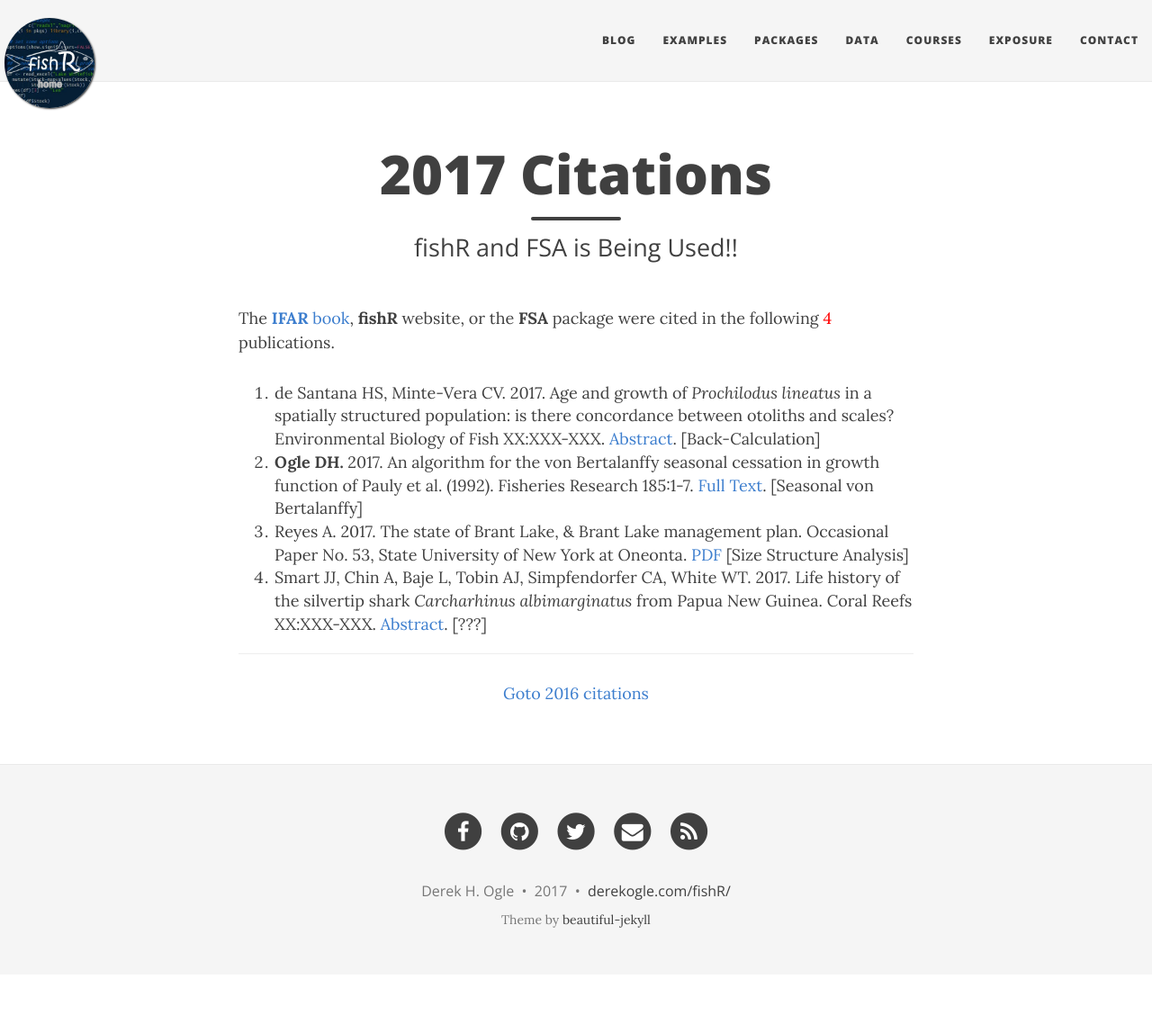
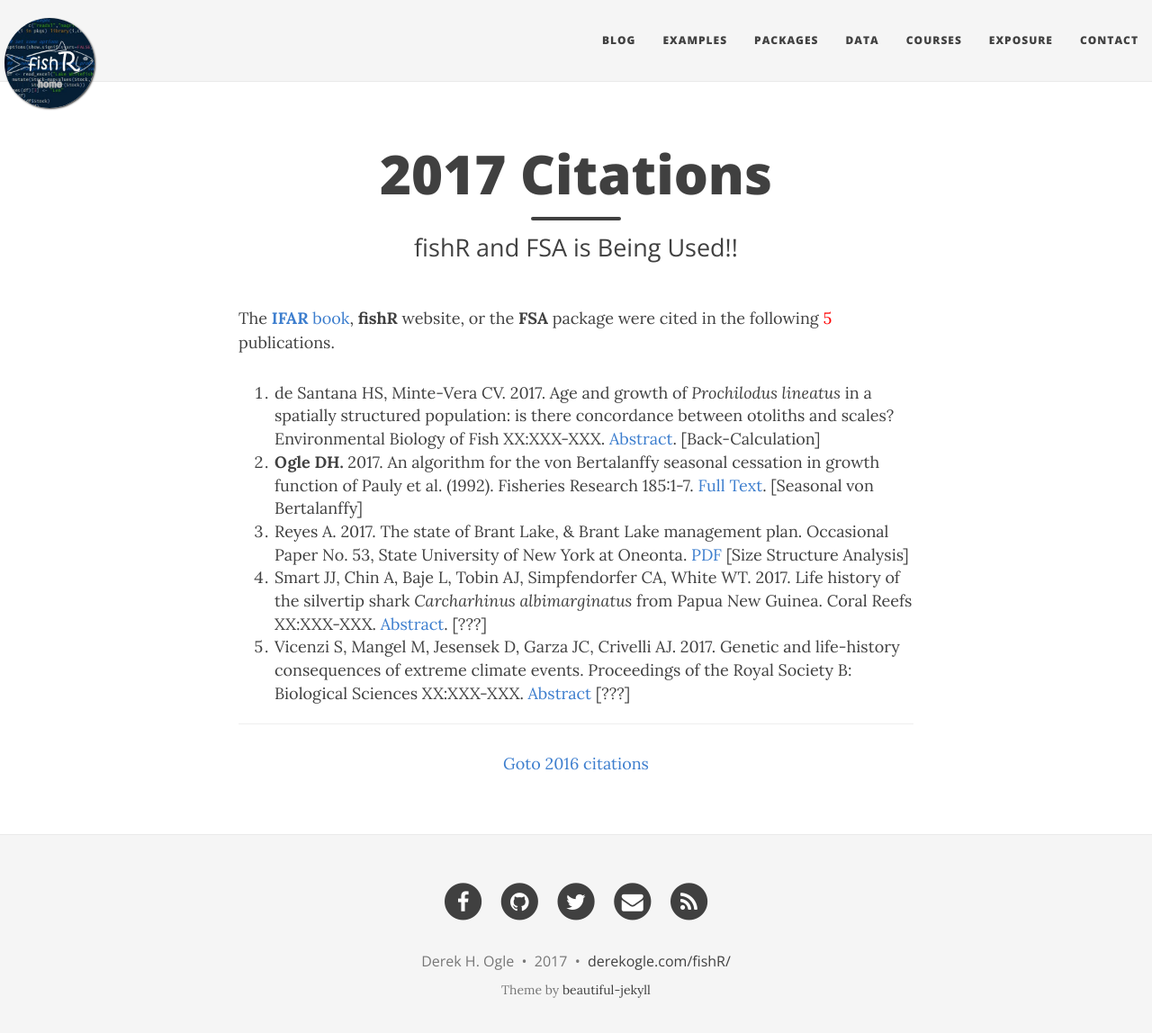
Before and after one commit to droglenc/fishR, a Jekyll site: the page built from exposure/exposure-citations17.md, in a window 1280 px wide and 1161 px high. Shown: the top 1148 px of the window at 90% size. Built offline with Jekyll 4.4.1, drawn with Linux system fonts in a browser that asks for light colours; nearby versions of some CDN libraries.

Commit message:
Updated 2017 citations

```diff
--- a/exposure/exposure-citations17.md
+++ b/exposure/exposure-citations17.md
@@ -5,13 +5,14 @@ subtitle: fishR and FSA is Being Used!!
 css: "/css/exposure-citation.css"
 ---
 
-The [**IFAR** book](http://derekogle.com/IFAR/), **fishR** website, or the **FSA** package were cited in the following <span id="contact-div">4</span> publications.
+The [**IFAR** book](http://derekogle.com/IFAR/), **fishR** website, or the **FSA** package were cited in the following <span id="contact-div">5</span> publications.
 
 1. de Santana HS, Minte-Vera CV. 2017. Age and growth of *Prochilodus lineatus* in a spatially
 structured population: is there concordance between otoliths and scales? Environmental Biology of Fish XX:XXX-XXX. [Abstract](http://link.springer.com/article/10.1007/s10641-017-0574-5). [Back-Calculation]
 1. **Ogle DH.**  2017.  An algorithm for the von Bertalanffy seasonal cessation in growth function of Pauly et al. (1992).  Fisheries Research 185:1-7.  [Full Text](http://www.sciencedirect.com/science/article/pii/S0165783616303137).  [Seasonal von Bertalanffy]
 1. Reyes A. 2017. The state of Brant Lake, & Brant Lake management plan. Occasional Paper No. 53, State University of New York at Oneonta. [PDF](http://www.oneonta.edu/academics/biofld/PUBS/OP/OP-53-Reyes-BrantLake.pdf) [Size Structure Analysis]
 1. Smart JJ, Chin A, Baje L, Tobin AJ, Simpfendorfer CA, White WT. 2017. Life history of the silvertip shark *Carcharhinus albimarginatus* from Papua New Guinea. Coral Reefs XX:XXX-XXX. [Abstract](http://link.springer.com/article/10.1007/s00338-016-1533-x). [???]
+1. Vicenzi S, Mangel M, Jesensek D, Garza JC, Crivelli AJ. 2017. Genetic and life-history consequences of extreme climate events. Proceedings of the Royal Society B: Biological Sciences  XX:XXX-XXX. [Abstract](http://rspb.royalsocietypublishing.org/content/284/1848/20162118) [???]
 
 -----
 <p style="text-align: center;"><a href="exposure-citations16.html">Goto 2016 citations</a></p>
```
